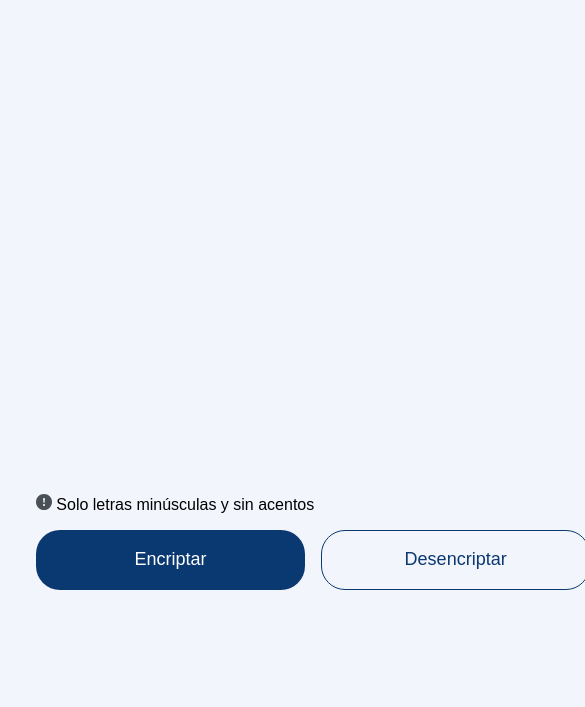
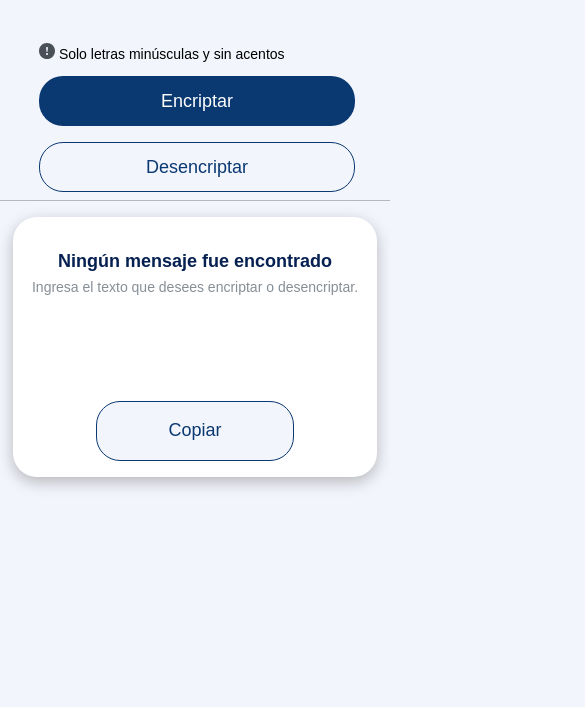
Before and after one commit to maxcasqui/alura-latam, a plain HTML site: page index.html in a window 390 px wide. Shown: the part 169-876 px from the top of the page, 585 px wide, since content can reach past the window. After the commit the page ends 844 px from the top, so only its background shows below. Drawn offline with Linux system fonts and the light colour scheme.

Commit message:
All front-end finished

```diff
--- a/css/custom.css
+++ b/css/custom.css
@@ -28,7 +28,7 @@ body{
 
 .main-container{
     display: flex;
-    min-height: 100vh;
+    min-height: 100%;
 }
 
 .left-side{
@@ -73,12 +73,15 @@ body{
     gap: 1em;
 }
 .button-options > button, #btn-copy-res{
-    width: 300px;
+    width: 45%;
     border: none;
     border-radius: 24px;
     font-size: 18px;
     height: 60px;
     cursor: pointer;
+}
+#btn-copy-res{
+    width: 95%;
 }
 #btn-encrypt{
     background-color: var(--dark-blue-300);
@@ -127,3 +130,63 @@ body{
     text-align: center;
     color: var(--gray-blue-300);
 }
+
+@media (max-width: 768px){
+    body{
+        overflow-y: visible;
+    }
+    .img-result{
+        display: none;
+    }
+    .main-container{
+        flex-wrap: wrap;
+    }
+    .left-side, .middle-side, .right-side{
+        flex: 1 1 100%;
+        padding-top: 2em;
+        padding-inline-start: 10%;
+    }
+    .left-side{
+        justify-content: flex-start;
+    }
+    .middle-side{
+        height: 30%;
+        border-bottom: 1px solid rgba(0, 0, 0, 0.25);
+        padding-bottom: .5em;
+    }
+    .right-side{
+        padding-top: 0;
+        display: flex;
+        height: 30vh;
+        padding: 1em 0;
+        justify-content: center;
+    }
+    .right-result{
+        height: 90%;
+    }
+
+    .input-text, .res-mess-title{
+        font-size: 18px;
+    }
+    .res-mess-details, .messages{
+        font-size: 14px;
+    }
+
+    .button-options > button, #btn-copy-res{
+        width: 60%;
+    }
+}
+
+@media (max-width: 400px){
+    body{
+        overflow: visible;
+    }
+    .button-options{
+        flex-direction: column;
+        align-items: center;
+    }
+    .button-options>button{
+        width: 100%;
+        height: 50px;
+    }
+}
--- a/index.html
+++ b/index.html
@@ -31,7 +31,7 @@
         <section class="right-side">
             <div class="right-result">
                 <section>
-                    <img src="img/imagefortext.svg" alt="result image">
+                    <img src="img/imagefortext.svg" alt="result image" class="img-result">
                     <p class="res-mess-title">Ningún mensaje fue encontrado</p>
                     <p class="res-mess-details">Ingresa el texto que desees encriptar o desencriptar.</p>
                 </section>
```
